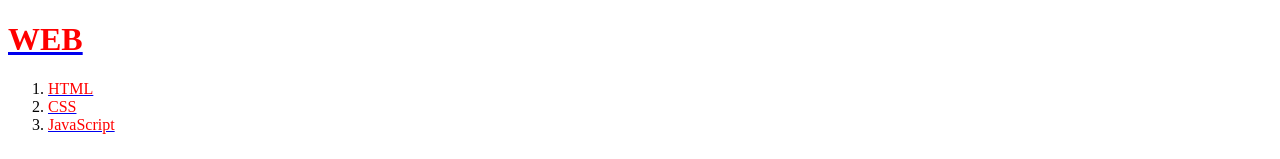
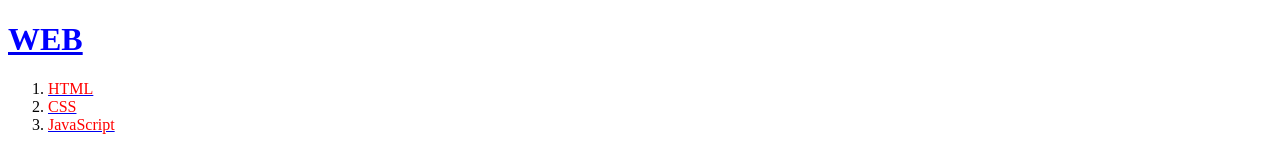
Before and after one commit to tunagimbab/WEB, a plain HTML site: page 2.html in a window 1280 px wide. Shown: the top 159 px of the page. Drawn offline with Linux system fonts and the light colour scheme.

Commit message:
VisulStudioCode github page test

```diff
--- a/2.html
+++ b/2.html
@@ -15,7 +15,7 @@
     <meta charset="utf-8">
 </head>
 <body>
-    <h1><a href="index.html"><font color="red">WEB</font></a></h1>
+    <h1><a href="index.html"><font color="blue">WEB</font></a></h1>
     <ol>
         <li><a href="1.html"><font color="red">HTML</font></a></li>
         <li><a href="2.html"><font color="red">CSS</font></a></li>
```
